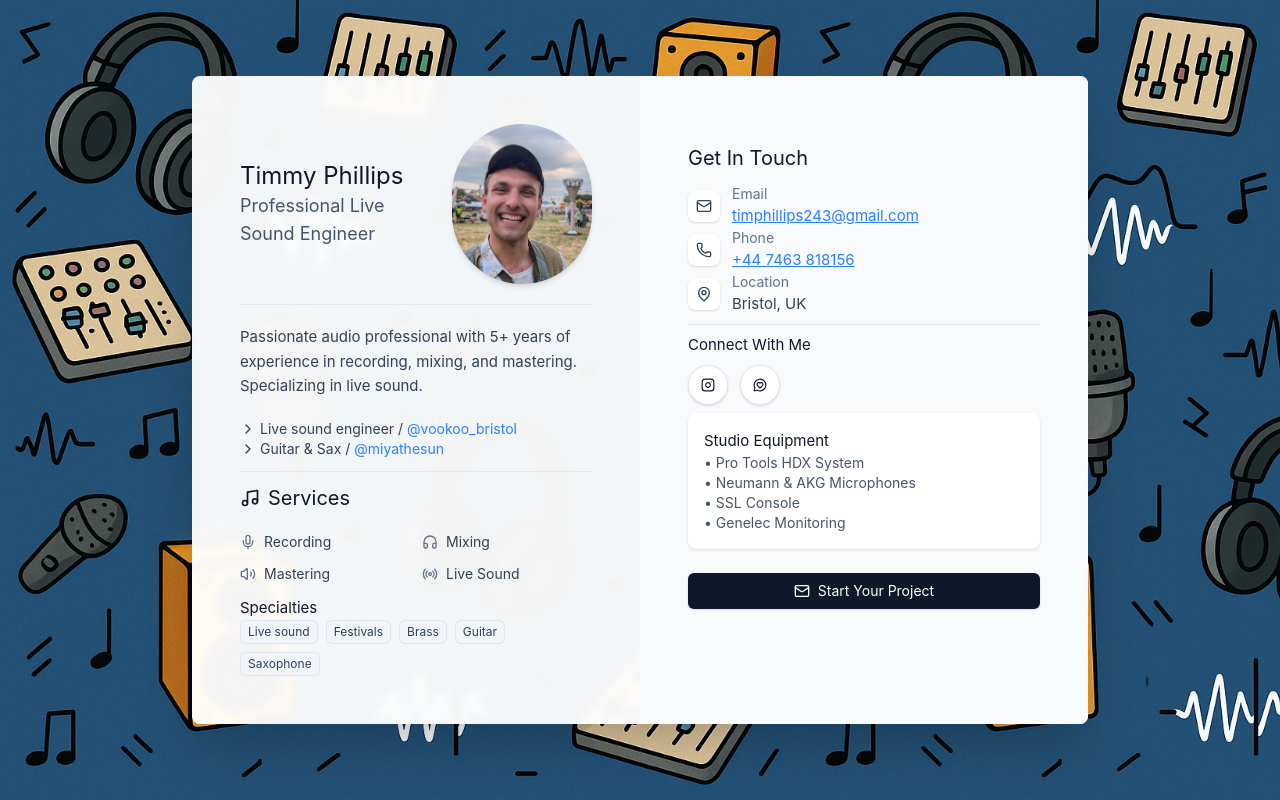
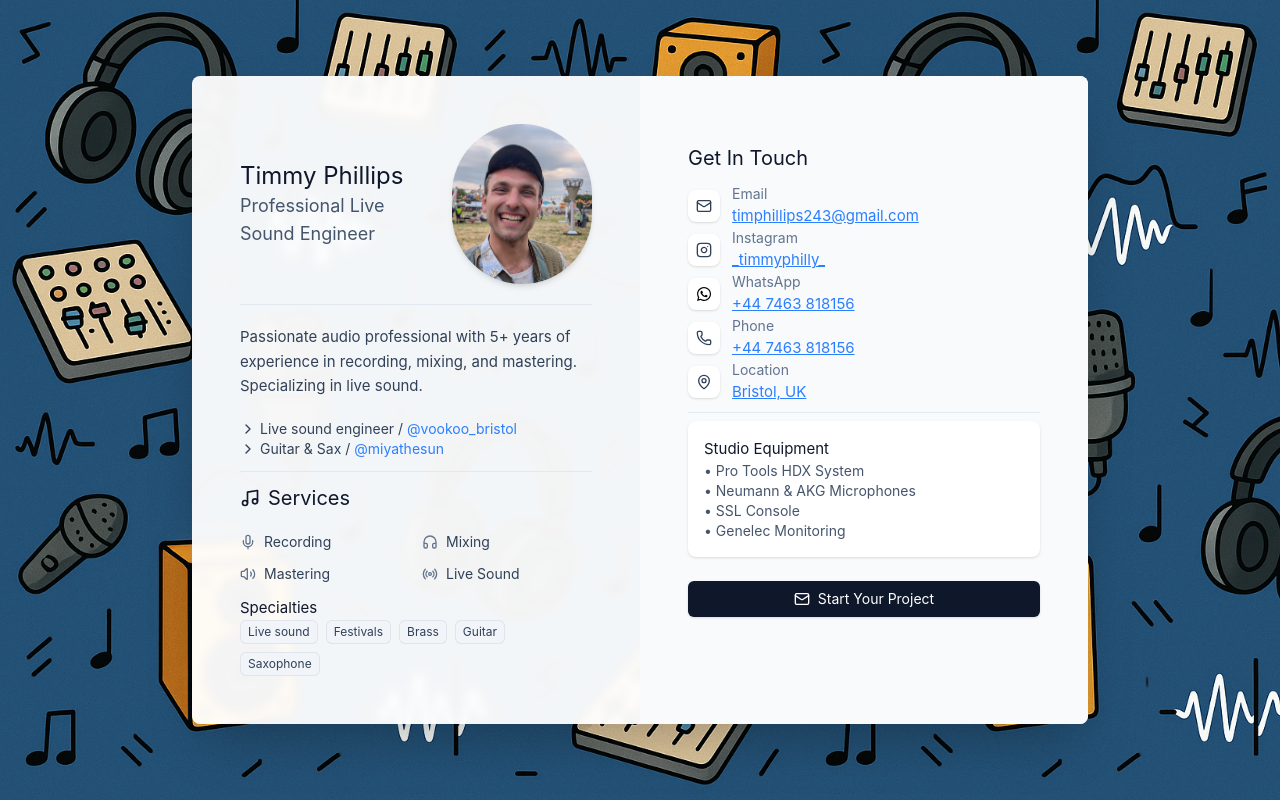
Before and after one commit to Squair/timmy-philly, a Vue app: page / in a window 1280 px wide. Built offline with nearby package versions, Linux system fonts and the light colour scheme.

Commit message:
Add whatsapp svg; Remove social section, combined into Get In Touch

```diff
--- a/src/components/BusinessCard.vue
+++ b/src/components/BusinessCard.vue
@@ -98,7 +98,7 @@
 
             <div class="space-y-4">
               <div class="flex items-center gap-3 text-slate-700">
-                <div class="p-2 bg-white rounded-lg shadow-sm">
+                <div @click="startProject" class="cursor-pointer p-2 bg-white rounded-lg shadow-sm">
                   <Mail class="w-4 h-4" />
                 </div>
                 <div>
@@ -111,11 +111,38 @@
                   </p>
                 </div>
               </div>
+              <div class="flex items-center gap-3 text-slate-700">
+                <a href="https://www.instagram.com/_timmyphilly_?igsh=MXc2bWpzMGtsODYwZg==" class="p-2 bg-white rounded-lg shadow-sm">
+                  <Instagram class="w-4 h-4" />
+                </a>
+                <div>
+                  <p class="text-sm text-slate-500">Instagram</p>
+                  <a href="https://www.instagram.com/_timmyphilly_?igsh=MXc2bWpzMGtsODYwZg=="
+                    class="underline text-blue-500 cursor-pointer"
+                  >
+                    _timmyphilly_
+                  </a>
+                </div>
+              </div>
+              <div class="flex items-center gap-3 text-slate-700">
+                <a :href="getWhatsAppLink()" class="p-2 bg-white rounded-lg shadow-sm">
+                  <img src="/whatsapp-brands-solid.svg" class="w-4 h-4" />
+                </a>
+                <div>
+                  <p class="text-sm text-slate-500">WhatsApp</p>
+                  <a
+                    class="underline text-blue-500 cursor-pointer"
+                    :href="getWhatsAppLink()"
+                  >
+                    {{ phoneNumber }}
+                  </a>
+                </div>
+              </div>
 
               <div class="flex items-center gap-3 text-slate-700">
-                <div class="p-2 bg-white rounded-lg shadow-sm">
+                <a :href="`tel:+${phoneNumberSafe}`" class="p-2 bg-white rounded-lg shadow-sm">
                   <Phone class="w-4 h-4" />
-                </div>
+                </a>
                 <div>
                   <p class="text-sm text-slate-500">Phone</p>
                   <a
@@ -130,33 +157,18 @@
                 @click="checkBeans()"
                 class="flex items-center gap-3 text-slate-700"
               >
-                <div class="p-2 bg-white rounded-lg shadow-sm">
+                <a href="https://maps.app.goo.gl/7mtxX2iBmLrNE7gK7" class="p-2 bg-white rounded-lg shadow-sm">
                   <MapPin class="w-4 h-4" />
-                </div>
+                </a>
                 <div>
                   <p class="text-sm text-slate-500">Location</p>
-                  <p class="font-medium">Bristol, UK</p>
+                  <a href="https://maps.app.goo.gl/7mtxX2iBmLrNE7gK7" class="underline text-blue-500">Bristol, UK</a>
                 </div>
               </div>
             </div>
           </div>
 
           <div class="border-t border-slate-200"></div>
-
-          <!-- Social Links -->
-          <div class="space-y-6 flex flex-col gap-2">
-            <h3 class="font-medium text-slate-900">Connect With Me</h3>
-            <div class="flex gap-3">
-              <button
-                v-for="social in socialLinks"
-                :key="social.name"
-                @click="openLink(social.url)"
-                class="inline-flex items-center justify-center rounded-full border border-slate-200 bg-white px-3 py-2 text-sm font-semibold text-slate-900 shadow-sm hover:bg-slate-50 focus-visible:outline focus-visible:outline-2 focus-visible:outline-offset-2 focus-visible:outline-slate-600 w-10 h-10"
-              >
-                <component :is="social.icon" class="w-4 h-4" />
-              </button>
-            </div>
-          </div>
 
           <!-- Studio Info -->
           <div class="bg-white p-4 rounded-lg shadow-sm">
```
Also changed, not shown: public/whatsapp-brands-solid.svg (added).
